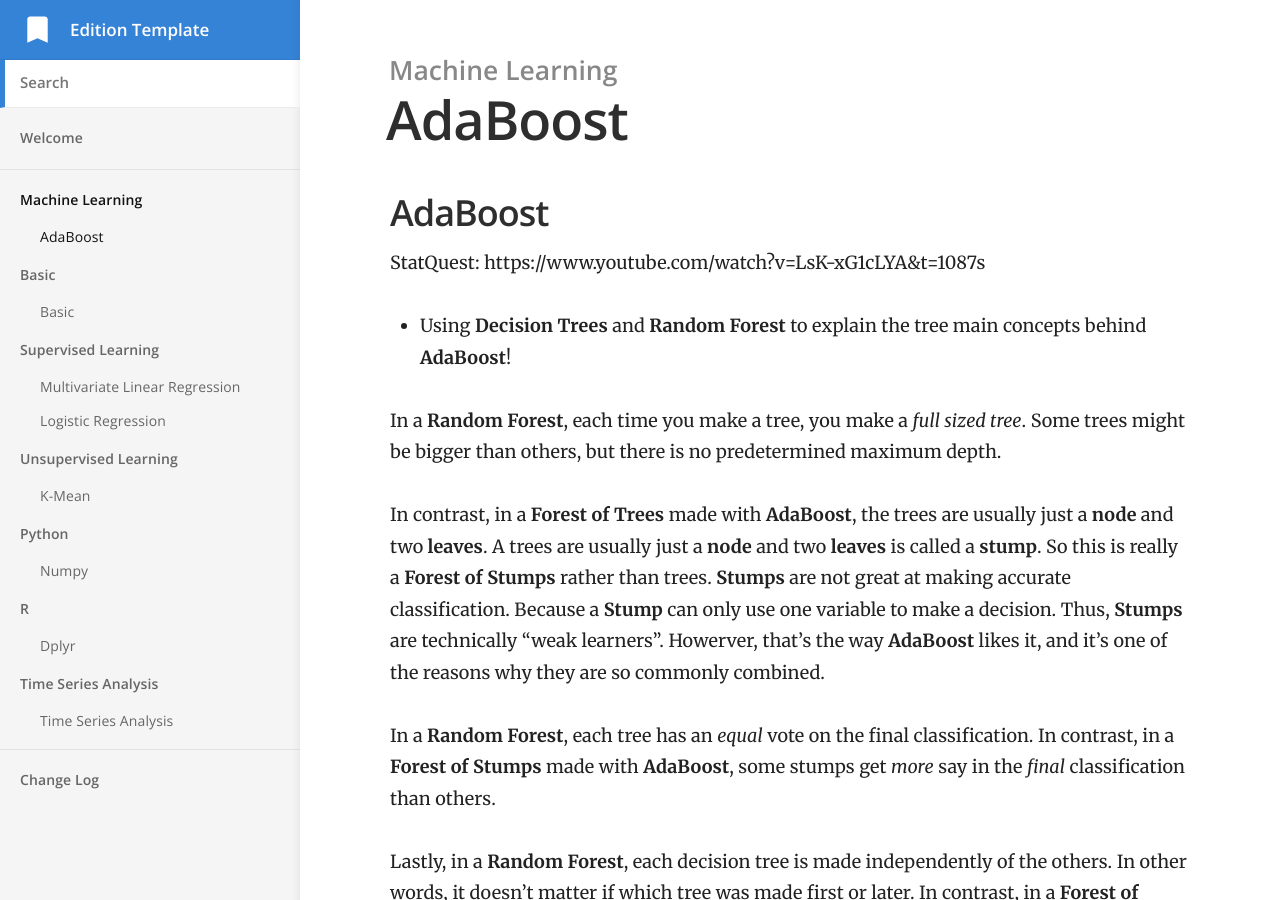
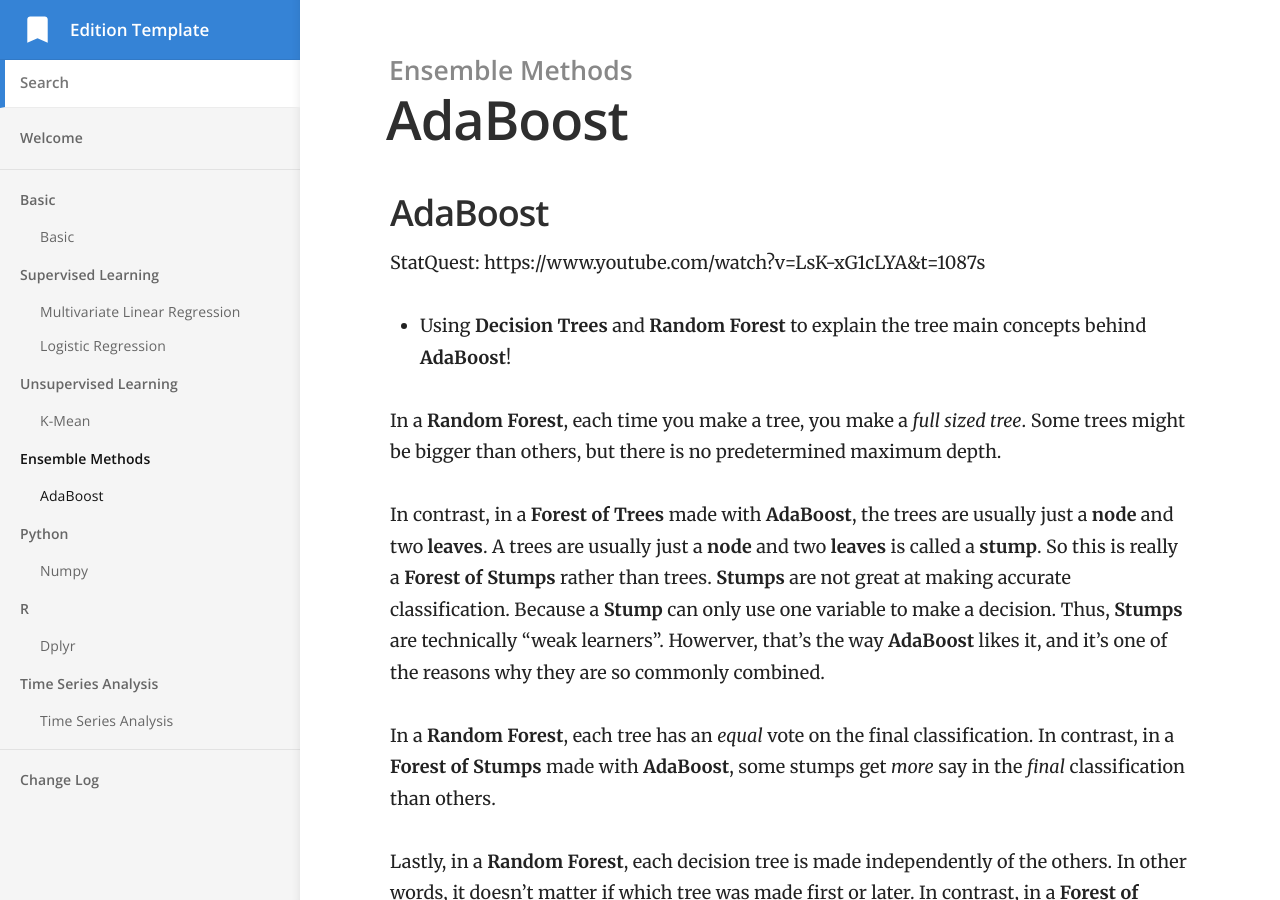
Before and after one commit to ksuthalia/ko-taemin, a Jekyll site: the page built from _docs/Ensemble methods/AdaBoost.md, in a window 1280 px wide and 900 px high. Built offline with Jekyll 4.4.1, drawn with Linux system fonts in a browser that asks for light colours.

Commit message:
Update and rename _docs/AdaBoost.md to _docs/Ensemble methods/AdaBoost.md

```diff
--- a/_docs/AdaBoost.md
+++ b/_docs/Ensemble methods/AdaBoost.md
@@ -1,6 +1,6 @@
 ---
 title: AdaBoost
-category: Machine Learning
+category: Ensemble Methods
 order: 1
 ---
 
```
